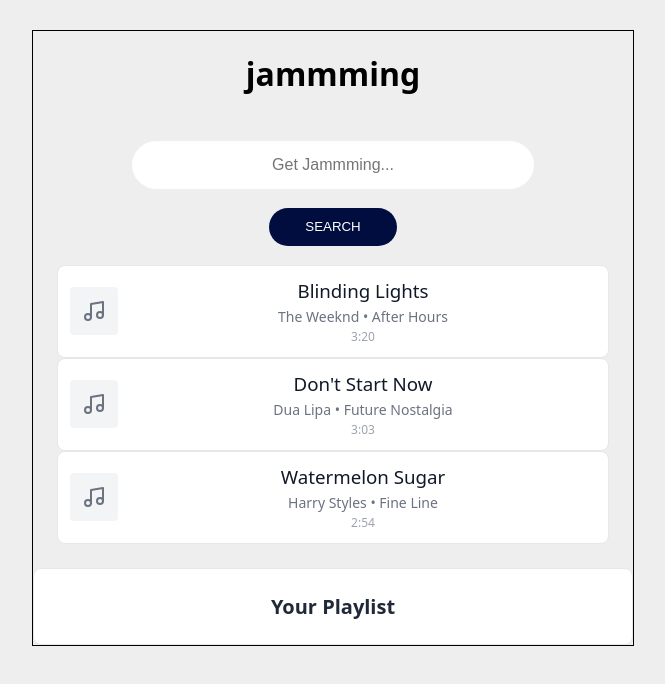
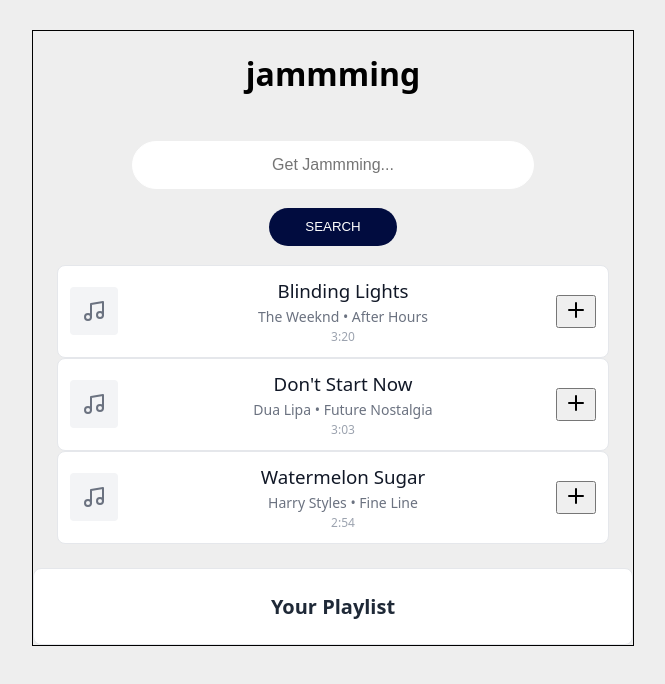
Before and after one commit to reb84/Jammming, a React (Vite) app: page / in a window 1280 px wide. Shown: the top 684 px of the page, without its empty margins (307-972 px from the left). Built offline with nearby package versions, Linux system fonts and the light colour scheme.

Commit message:
Rename and button add
Renamed Track to TrackItem and added a + button to component

```diff
--- a/src/components/SearchSection/SearchSection.jsx
+++ b/src/components/SearchSection/SearchSection.jsx
@@ -1,5 +1,5 @@
 import React from "react";
-import Track from "../Track/Track";
+import TrackItem from "../TrackItem/TrackItem";
 import SearchBar from "../SearchBar/SearchBar";
 import "./SearchSection.css";
 
@@ -10,7 +10,7 @@ const SearchSection = ({ searchQuery, searchResults }) => {
 
       <div className="search-results">
         {searchResults.map((track) => (
-          <Track key={track.id} track={track} />
+          <TrackItem key={track.id} track={track} />
         ))}
       </div>
     </div>
--- a/src/components/Track/Track.jsx
+++ b/src/components/TrackItem/TrackItem.jsx
@@ -1,8 +1,8 @@
 import React from "react";
-import { Music } from "lucide-react";
-import "./Track.css";
+import { Music, Plus } from "lucide-react";
+import "./TrackItem.css";
 
-const Track = ({ track }) => {
+const TrackItem = ({ track }) => {
   return (
     <div className="track-item">
       <div className="track-content">
@@ -17,8 +17,16 @@ const Track = ({ track }) => {
           <p className="track-duration">{track.duration}</p>
         </div>
       </div>
+      <div className="track-action">
+        <button
+          onClick={() => onAdd(track)} // add track to playlist
+          className="add-btn"
+        >
+          <Plus className="add-icon" />
+        </button>
+      </div>
     </div>
   );
 };
 
-export default Track;
+export default TrackItem;
```
Also changed, not shown: src/components/TrackItem/TrackItem.css (renamed from src/components/Track/Track.css), src/main.jsx (line endings or trailing spaces).
